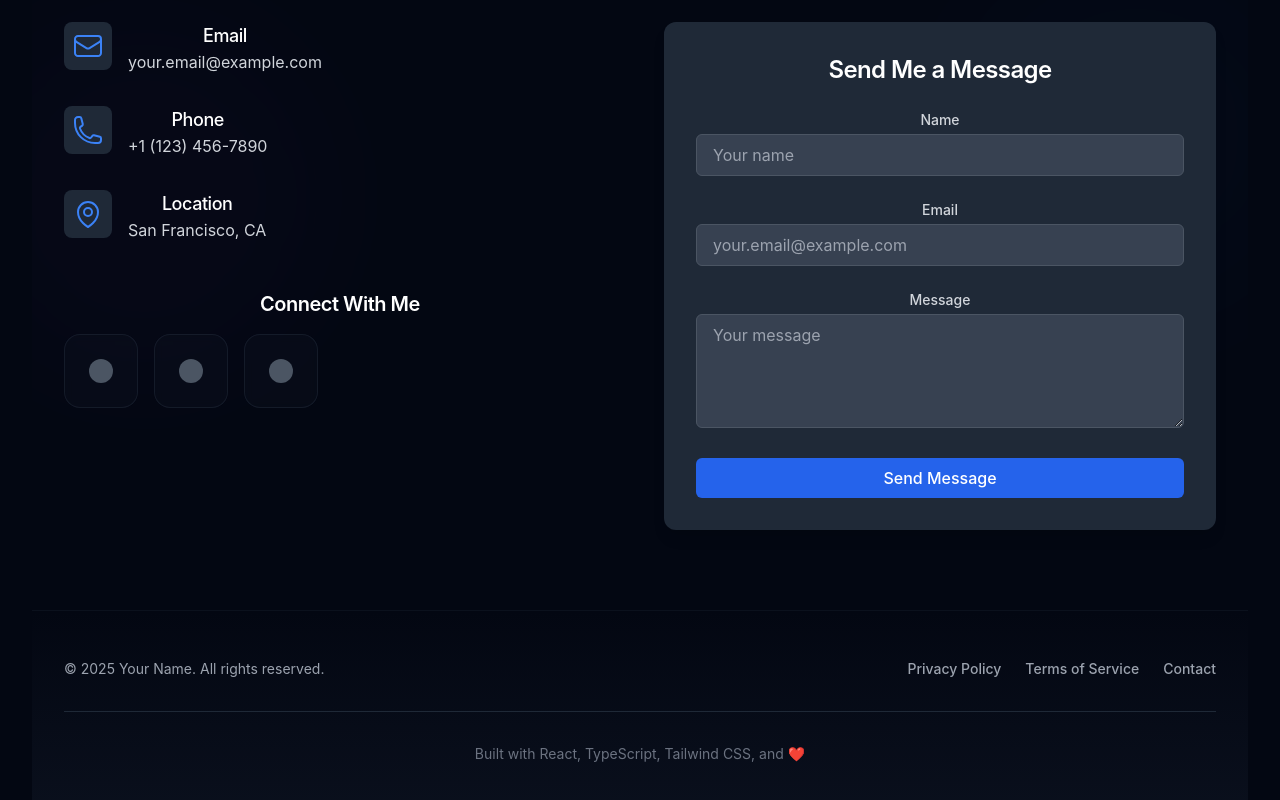
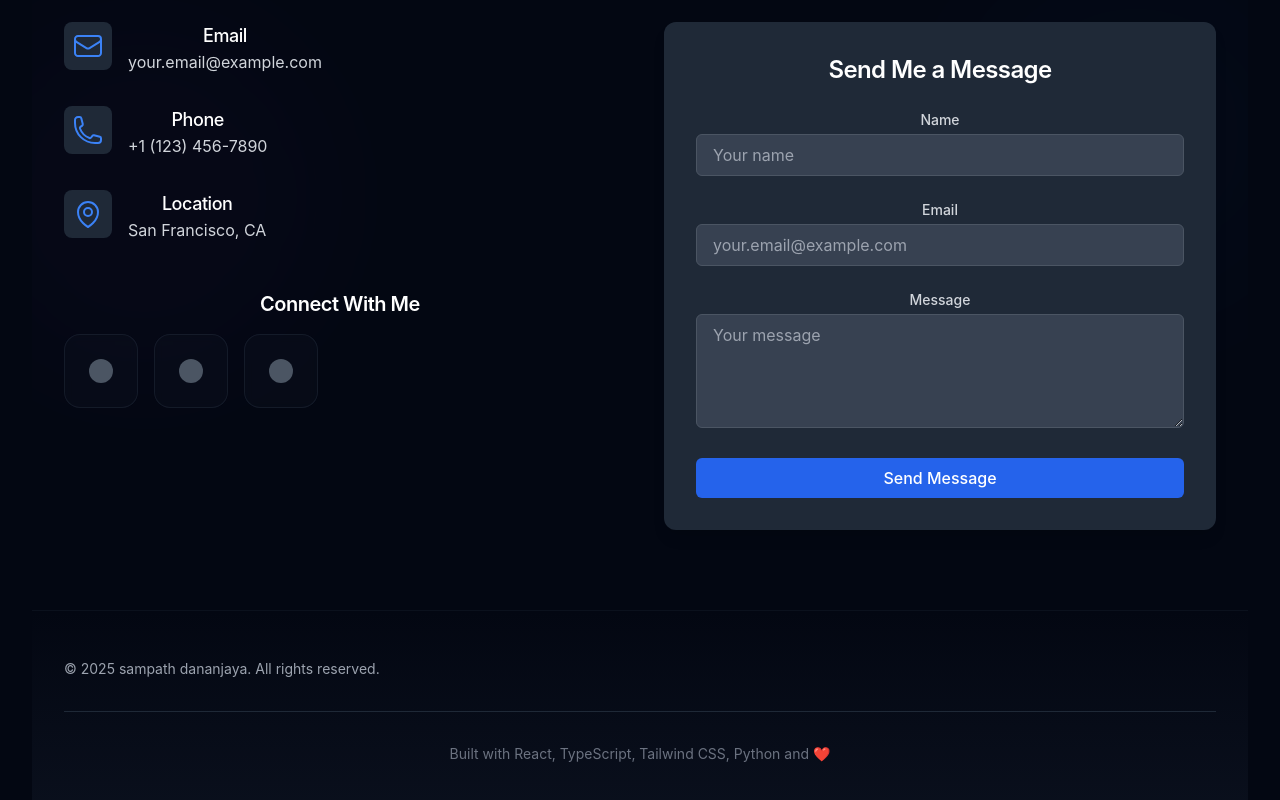
Before and after one commit to sampathdp/portfolio-sampath-frontend, a React (Vite) app: page / in a window 1280 px wide. Shown: the part 4384-5184 px from the top of the page. Built offline with nearby package versions, Linux system fonts and the light colour scheme.

Commit message:
Update Deploy Details 4

```diff
--- a/src/components/Footer.tsx
+++ b/src/components/Footer.tsx
@@ -14,7 +14,7 @@ const Footer = () => {
             className="mb-6 md:mb-0"
           >
             <p className="text-sm text-gray-400">
-              © {new Date().getFullYear()} Your Name. All rights reserved.
+              © {new Date().getFullYear()} sampath dananjaya. All rights reserved.
             </p>
           </motion.div>
 
@@ -25,15 +25,6 @@ const Footer = () => {
             viewport={{ once: true }}
             className="flex flex-wrap justify-center gap-6"
           >
-            {['Privacy Policy', 'Terms of Service', 'Contact'].map((item, index) => (
-              <a
-                key={index}
-                href="#"
-                className="text-gray-400 hover:text-cyan-400 text-sm font-medium transition-colors hover:underline underline-offset-4"
-              >
-                {item}
-              </a>
-            ))}
           </motion.div>
         </div>
 
@@ -45,7 +36,7 @@ const Footer = () => {
           className="mt-8 pt-8 border-t border-gray-800 text-center"
         >
           <p className="text-gray-500 text-sm">
-            Built with React, TypeScript, Tailwind CSS, and ❤️
+            Built with React, TypeScript, Tailwind CSS, Python and ❤️
           </p>
         </motion.div>
       </div>
```
Also changed, not shown: 1 other file (tests, documents, lock files or other folders).
